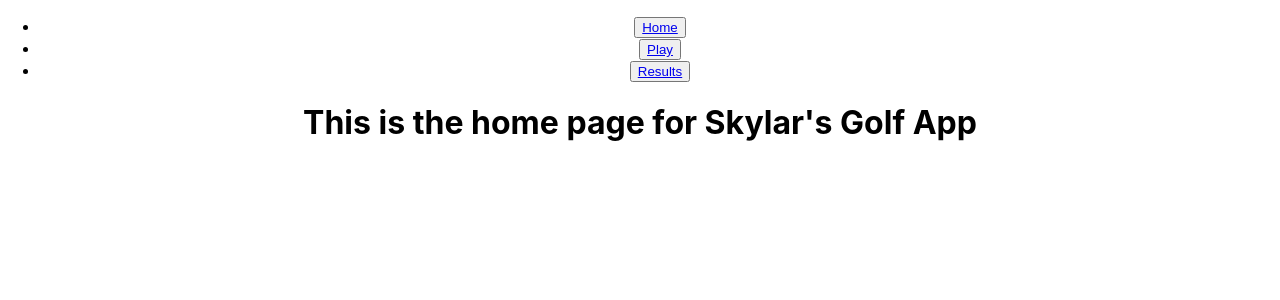
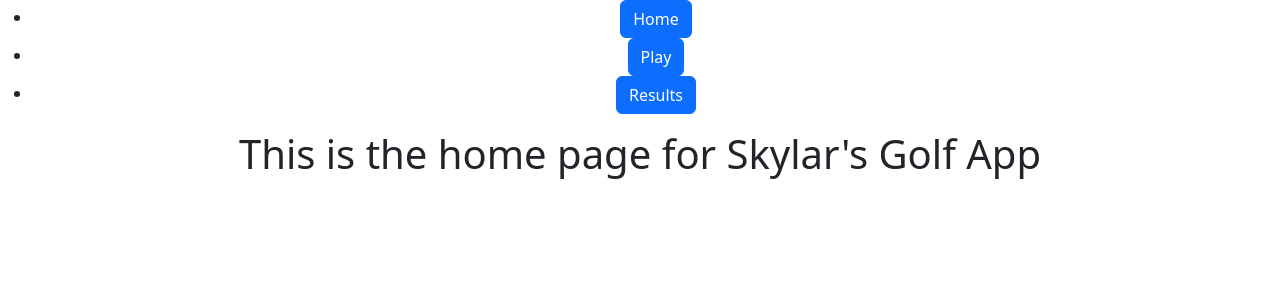
Before and after one commit to 2023-spring-adv-fe-tuth/tca-golf, a React (Create React App) app: page / in a window 1280 px wide. Shown: the top 300 px of the page. Built offline with nearby package versions, Linux system fonts and the light colour scheme.

Commit message:
Imported bootstrap
Created buttons and links via the NavBar

```diff
--- a/package.json
+++ b/package.json
@@ -6,7 +6,9 @@
     "@testing-library/jest-dom": "^5.16.5",
     "@testing-library/react": "^13.4.0",
     "@testing-library/user-event": "^13.5.0",
+    "bootstrap": "^5.2.3",
     "react": "^18.2.0",
+    "react-bootstrap": "^2.7.2",
     "react-dom": "^18.2.0",
     "react-router-dom": "^6.8.1",
     "react-scripts": "5.0.1",
--- a/src/App.js
+++ b/src/App.js
@@ -1,6 +1,10 @@
 import { BrowserRouter, Routes, Route } from "react-router-dom";
 import { NavBar } from './NavBar';
 import { HomePage, PlayPage, ResultsPage } from './pages';
+
+import 'bootstrap/dist/css/bootstrap.min.css';
+import Button from 'react-bootstrap/Button';
+
 import './App.css';
 
 function App() {
--- a/src/NavBar.js
+++ b/src/NavBar.js
@@ -1,16 +1,19 @@
 import { Link } from 'react-router-dom'
+
+import 'bootstrap/dist/css/bootstrap.min.css';
+import Button from 'react-bootstrap/Button';
 
 export const NavBar = () => {
     return (
         <ul>
             <li>
-                <button><Link to="/">Home</Link></button>
+                <Button href="./" variant="primary">Home</Button>
             </li>
             <li>
-                <button><Link to="/Play">Play</Link></button>
+                <Button href="./Play" variant="primary">Play</Button>
             </li>
             <li>
-                <button><Link to="/Results">Results</Link></button>
+                <Button href="./Results" variant="primary">Results</Button>
             </li>
         </ul>
     )
```
Also changed, not shown: 1 other file (tests, documents, lock files or other folders).
